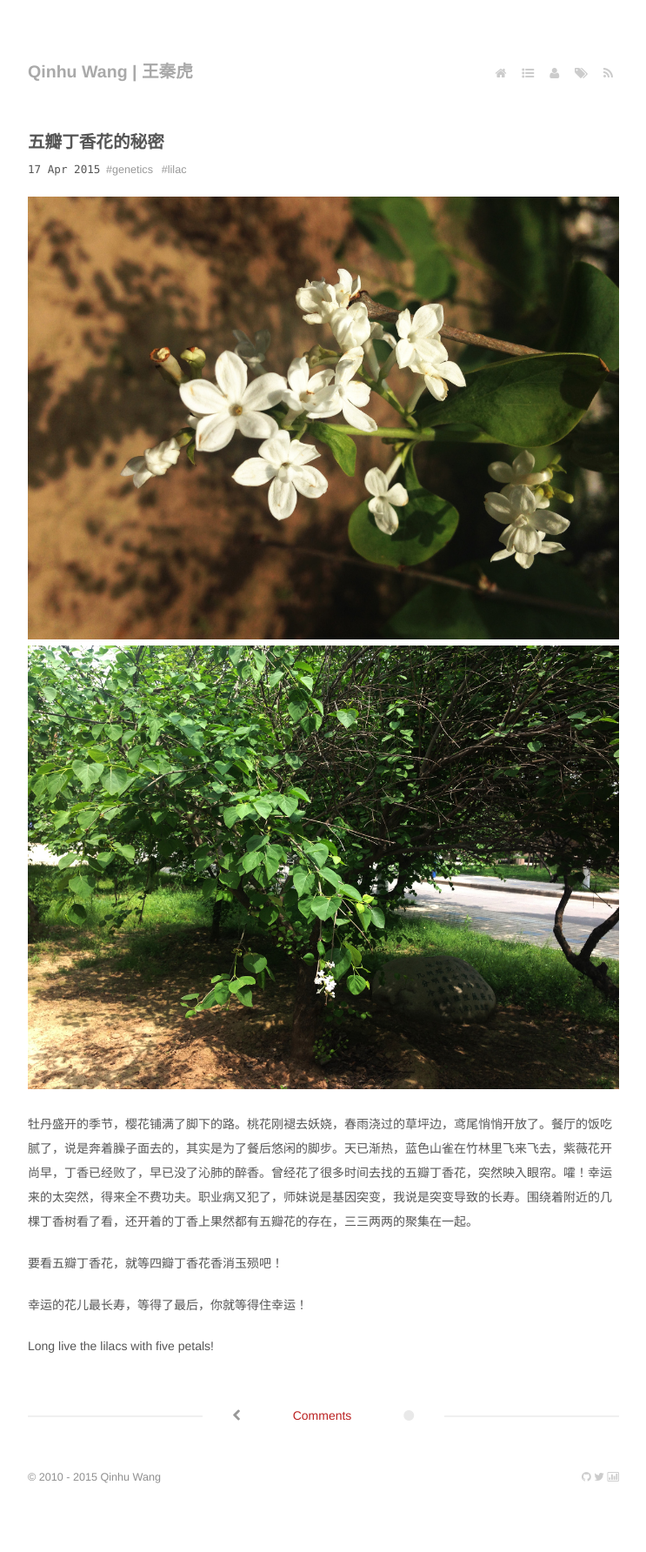
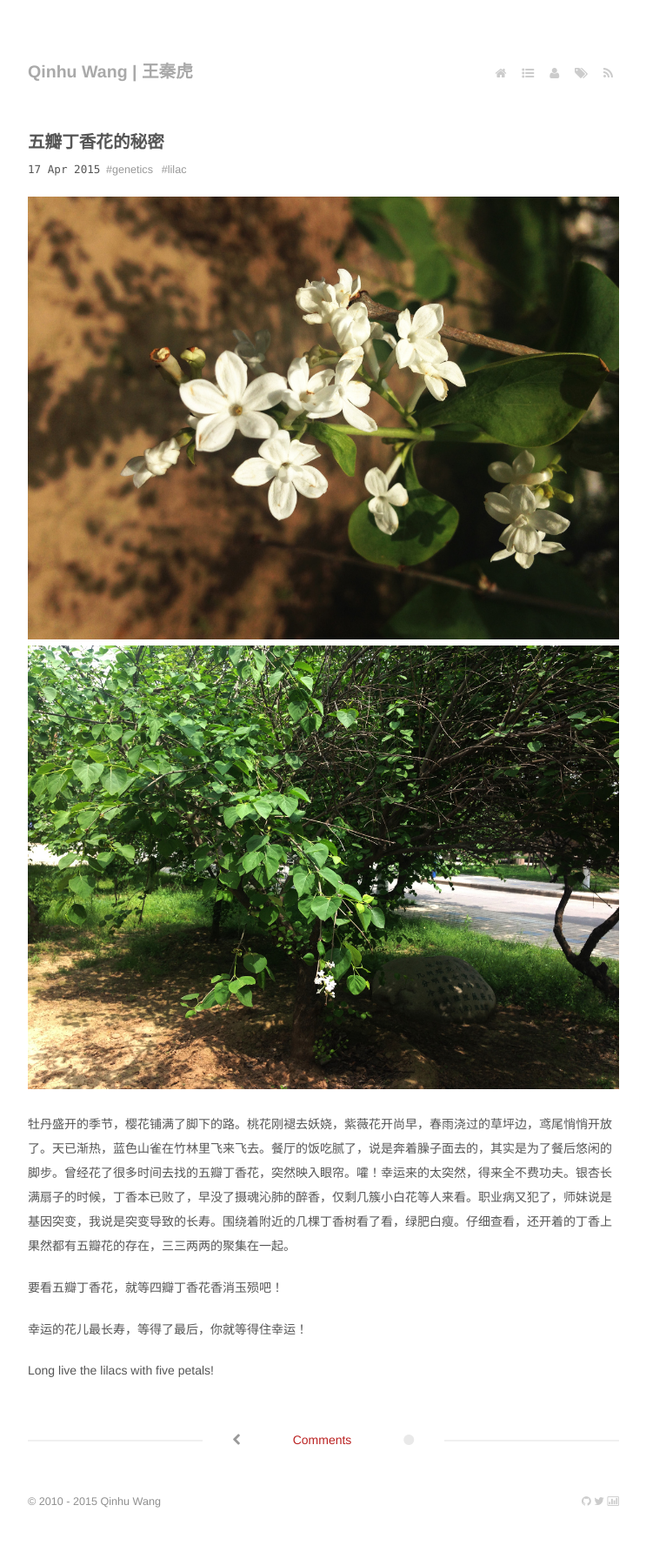
Before and after one commit to wangqinhu/wangqinhu.github.io, a Jekyll site: the page built from _posts/2015-04-17-lilac-with-five-petals.md, in a window 1280 px wide. Shown: the whole page at 87% size, without its empty margins (268-1011 px from the left). Built offline with Jekyll 4.4.1, drawn with Linux system fonts in a browser that asks for light colours; Markdown is read by kramdown in place of the engine named in the settings; before the commit the page ends 1756 px from its top, so only the background shows below that.

Commit message:
update lilacs

```diff
--- a/_posts/2015-04-17-lilac-with-five-petals.md
+++ b/_posts/2015-04-17-lilac-with-five-petals.md
@@ -8,7 +8,7 @@ date:   Fri Apr 17 13:47:52 CST 2015
 ![lilac-1][1]
 ![lilac-2][2]
 
-牡丹盛开的季节，樱花铺满了脚下的路。桃花刚褪去妖娆，春雨浇过的草坪边，鸢尾悄悄开放了。餐厅的饭吃腻了，说是奔着臊子面去的，其实是为了餐后悠闲的脚步。天已渐热，蓝色山雀在竹林里飞来飞去，紫薇花开尚早，丁香已经败了，早已没了沁肺的醉香。曾经花了很多时间去找的五瓣丁香花，突然映入眼帘。嚯！幸运来的太突然，得来全不费功夫。职业病又犯了，师妹说是基因突变，我说是突变导致的长寿。围绕着附近的几棵丁香树看了看，还开着的丁香上果然都有五瓣花的存在，三三两两的聚集在一起。
+牡丹盛开的季节，樱花铺满了脚下的路。桃花刚褪去妖娆，紫薇花开尚早，春雨浇过的草坪边，鸢尾悄悄开放了。天已渐热，蓝色山雀在竹林里飞来飞去。餐厅的饭吃腻了，说是奔着臊子面去的，其实是为了餐后悠闲的脚步。曾经花了很多时间去找的五瓣丁香花，突然映入眼帘。嚯！幸运来的太突然，得来全不费功夫。银杏长满扇子的时候，丁香本已败了，早没了摄魂沁肺的醉香，仅剩几簇小白花等人来看。职业病又犯了，师妹说是基因突变，我说是突变导致的长寿。围绕着附近的几棵丁香树看了看，绿肥白瘦。仔细查看，还开着的丁香上果然都有五瓣花的存在，三三两两的聚集在一起。
 
 要看五瓣丁香花，就等四瓣丁香花香消玉殒吧！
 
```
